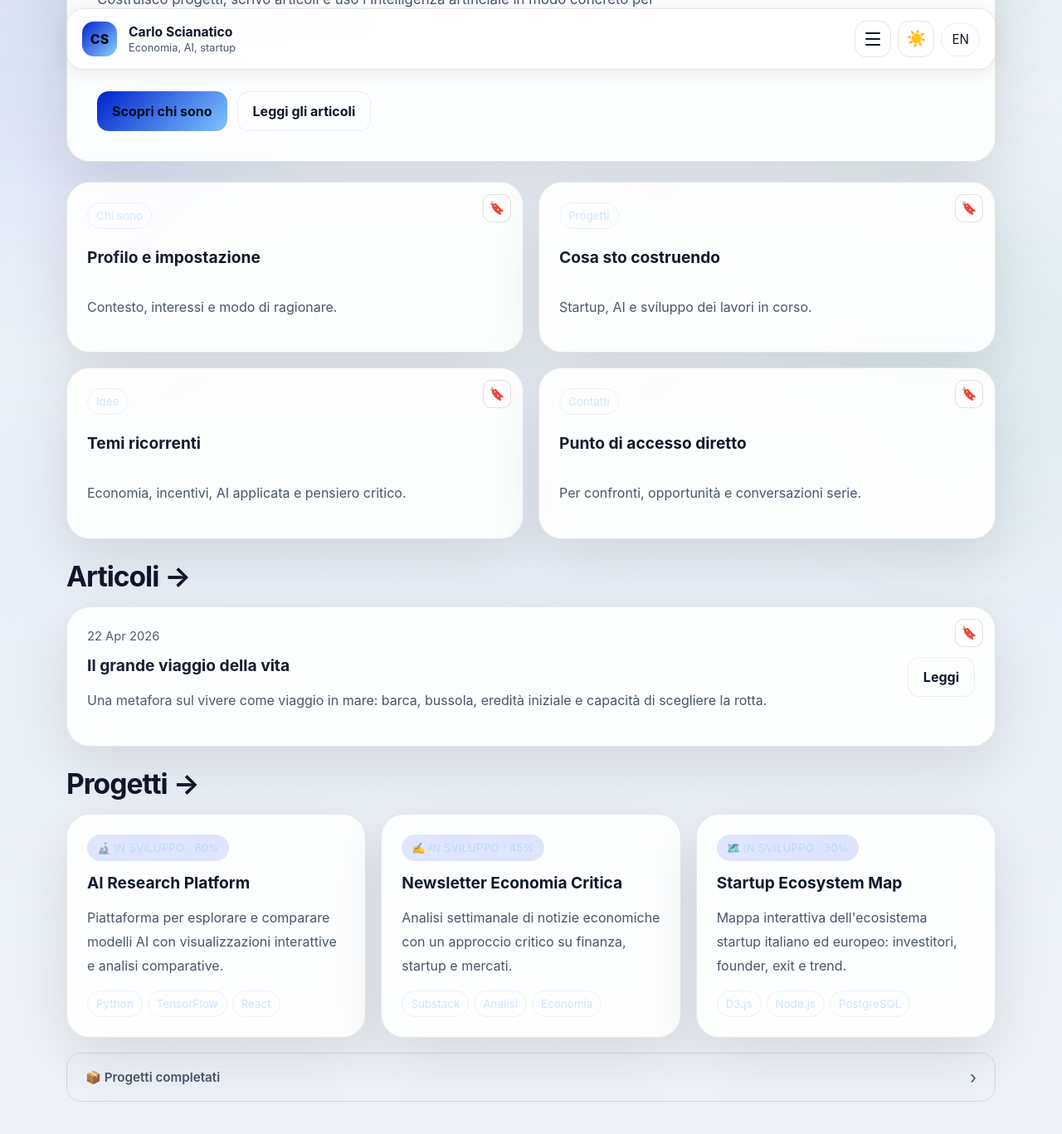
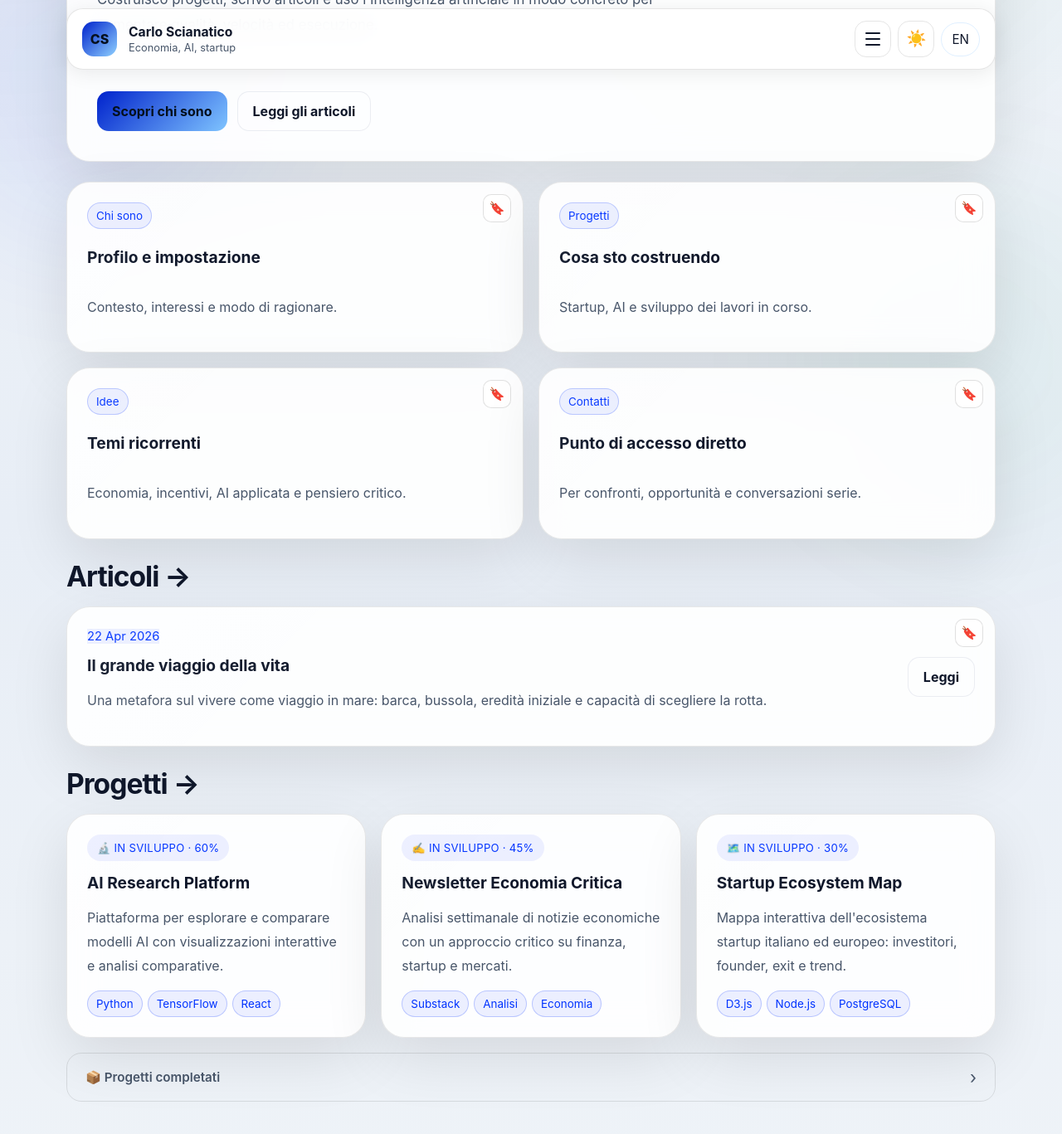
Before and after one commit to carloscianatico/carloscianatico.github.io, a Jekyll site: the page built from index.md, in a window 1280 px wide and 1400 px high, scrolled down 387 px. Shown: the top 1367 px of the window at 83% size. Built offline with Jekyll 4.4.1, drawn with Linux system fonts in a browser that asks for light colours.

Commit message:
Fix: chip/label in light mode → blu elettrico

```diff
--- a/assets/css/theme.css
+++ b/assets/css/theme.css
@@ -478,3 +478,16 @@ body.light-mode .bookmark-btn {
   * { animation-duration: 0.01ms !important; transition-duration: 0.01ms !important; }
 }
 button:focus, a:focus, input:focus { outline: 2px solid var(--accent); outline-offset: 2px; }
+
+/* Chip / label in light mode → blu elettrico */
+body.light-mode .link-card-label,
+body.light-mode .meta-chip,
+body.light-mode .card-kicker,
+body.light-mode .eyebrow,
+body.light-mode .panel-label,
+body.light-mode .post-meta,
+body.light-mode .post-meta-row {
+  color: #0033ff !important;
+  border-color: rgba(0, 51, 255, 0.22) !important;
+  background: rgba(0, 51, 255, 0.07) !important;
+}
```
